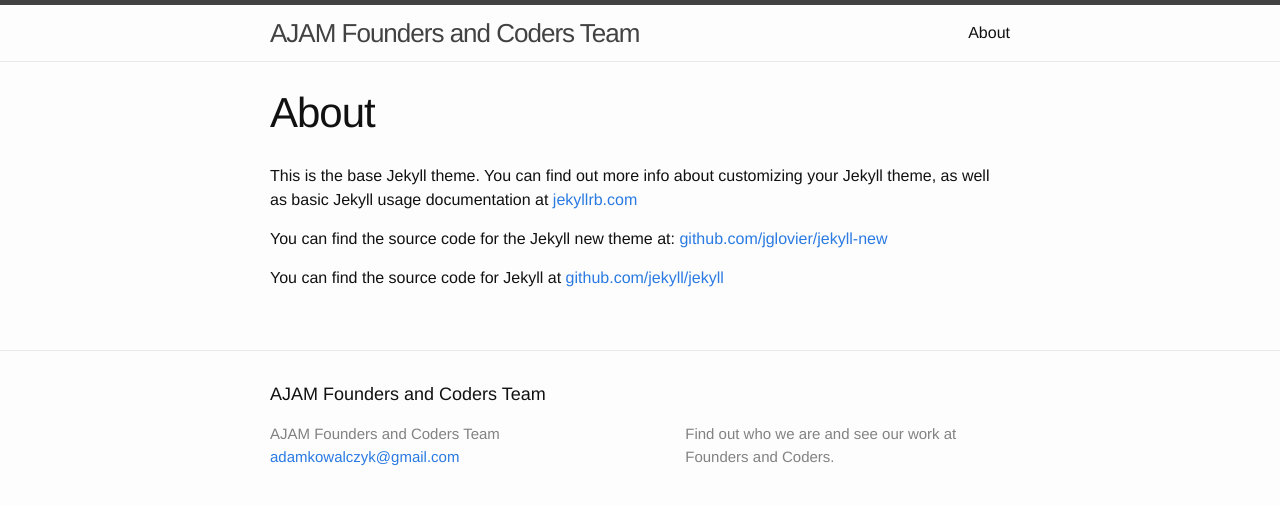
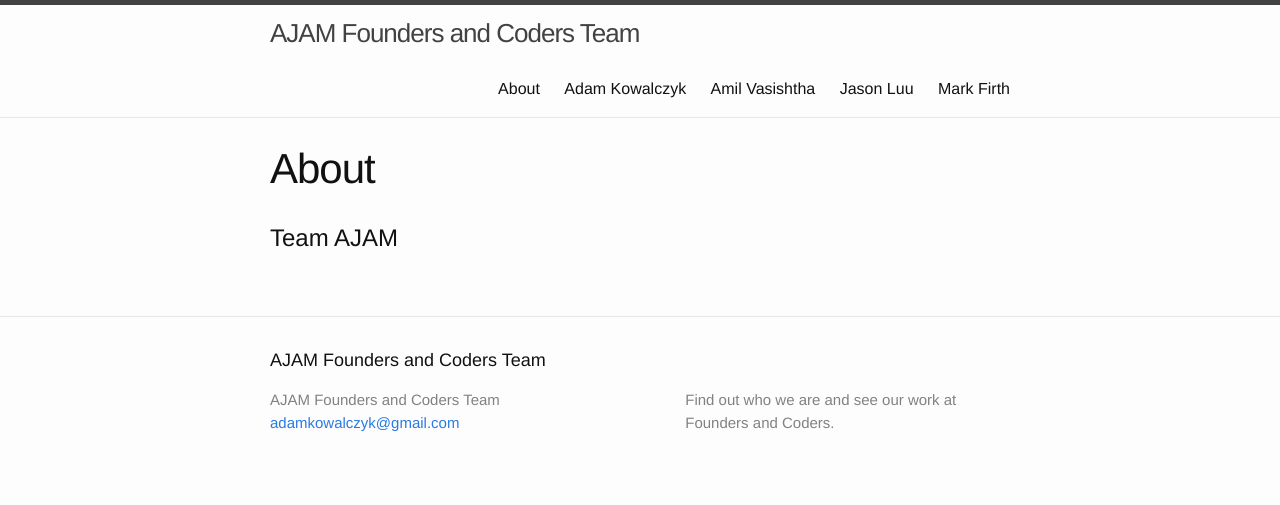
Before and after one commit to codependentfc/codependentfc.github.io, a Jekyll site: the page built from about.md, in a window 1280 px wide. Shown: the top 505 px of the page. Built offline with Jekyll 4.4.1, drawn with Linux system fonts in a browser that asks for light colours.

Commit message:
added profile pages and removed about jekyll copypasta from about

```diff
--- a/about.md
+++ b/about.md
@@ -4,8 +4,4 @@
 permalink: /about/
 ---
 
-This is the base Jekyll theme. You can find out more info about customizing your Jekyll theme, as well as basic Jekyll usage documentation at [jekyllrb.com](http://jekyllrb.com/)
-
-You can find the source code for the Jekyll new theme at: [github.com/jglovier/jekyll-new](https://github.com/jglovier/jekyll-new)
-
-You can find the source code for Jekyll at [github.com/jekyll/jekyll](https://github.com/jekyll/jekyll)
+# Team AJAM
```
Also changed, not shown: adamkowalczyk.md (added, +9 -0 lines), amilvasishtha.md (added, +9 -0 lines), jasonluu.md (added, +9 -0 lines), markfirth.md (added, +9 -0 lines).
